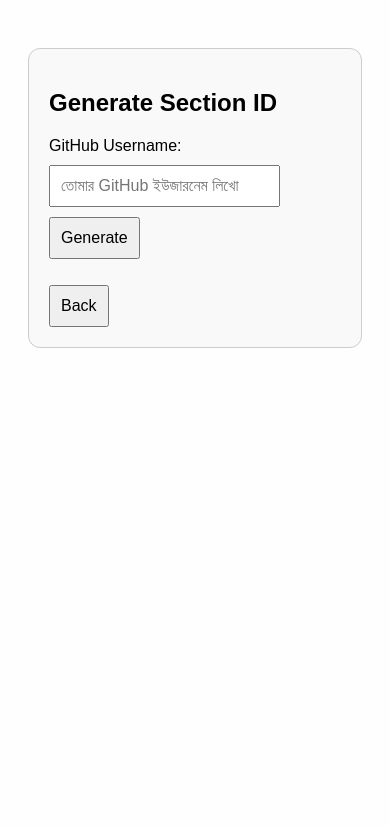
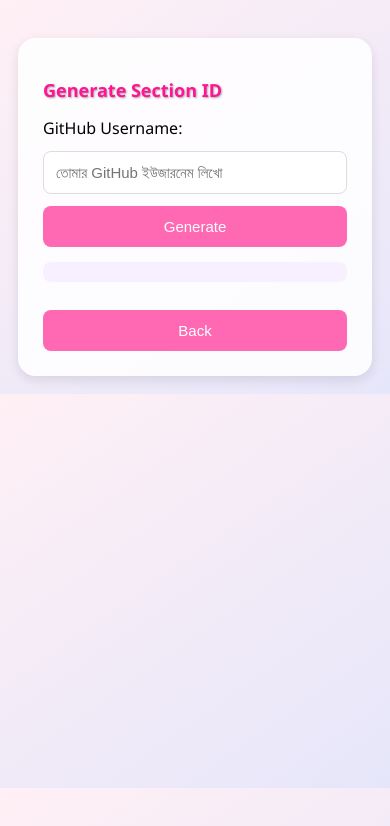
Before and after one commit to Samin123123/Lovlyboy-x1, a website: page panel.html in a window 390 px wide. Both pictures are taken after a click on the button "Generate Section ID". Drawn offline with Linux system fonts and the light colour scheme.

Commit message:
Update panel.html

```diff
--- a/panel.html
+++ b/panel.html
@@ -5,25 +5,73 @@
   <title>LovlyBoy X1 - Panel</title>
   <style>
     body {
-      font-family: Arial, sans-serif;
+      font-family: 'Segoe UI', Tahoma, Geneva, Verdana, sans-serif;
       padding: 20px;
-      background: #fefefe;
+      background: linear-gradient(145deg, #fff0f5, #e6e6fa);
     }
-    h1 {
-      color: #d63a96;
+
+    h1, h2 {
+      color: #ff1493;
+      text-shadow: 1px 1px 2px #aaa;
     }
+
     #panel-section, #section-connect {
       display: none;
       margin-top: 20px;
-      padding: 20px;
-      border: 1px solid #ccc;
-      border-radius: 12px;
-      background: #f9f9f9;
+      padding: 25px;
+      border-radius: 18px;
+      background: #ffffffdd;
+      box-shadow: 0 4px 12px rgba(0,0,0,0.1);
+      transition: all 0.3s ease-in-out;
     }
+
     input, button {
+      width: 100%;
+      padding: 12px;
+      margin-top: 12px;
+      font-size: 16px;
+      border: 1px solid #ddd;
+      border-radius: 8px;
+      box-sizing: border-box;
+    }
+
+    button {
+      background: #ff69b4;
+      color: white;
+      border: none;
+      cursor: pointer;
+      transition: 0.3s;
+    }
+
+    button:hover {
+      background: #ff1493;
+    }
+
+    #generatedID {
+      font-weight: bold;
+      color: #800080;
+      margin-top: 15px;
+      background: #f8f0ff;
       padding: 10px;
-      margin-top: 10px;
-      font-size: 16px;
+      border-radius: 8px;
+    }
+
+    @media (max-width: 600px) {
+      body {
+        padding: 10px;
+      }
+
+      input, button {
+        font-size: 15px;
+      }
+
+      h1 {
+        font-size: 22px;
+      }
+
+      h2 {
+        font-size: 18px;
+      }
     }
   </style>
 </head>
@@ -42,11 +90,11 @@
     <label for="githubUser">GitHub Username:</label><br>
     <input type="text" id="githubUser" placeholder="তোমার GitHub ইউজারনেম লিখো"><br>
     <button onclick="generateSectionID()">Generate</button>
-    <p id="generatedID" style="margin-top: 15px;"></p>
+    <p id="generatedID"></p>
     <button onclick="backToHome()">Back</button>
   </div>
 
-  <!-- ✅ Connect Section ID Form -->
+  <!-- Connect Section ID -->
   <section id="section-connect">
     <h2>Connect Your Bot</h2>
     <p>Use your Section ID to connect and deploy your bot.</p>
@@ -60,11 +108,43 @@
 
   <script src="panel.js"></script>
   <script>
+    function showPanel() {
+      document.getElementById("main-content").style.display = "none";
+      document.getElementById("panel-section").style.display = "block";
+      document.getElementById("section-connect").style.display = "none";
+    }
+
     function showConnect() {
       document.getElementById("main-content").style.display = "none";
       document.getElementById("panel-section").style.display = "none";
       document.getElementById("section-connect").style.display = "block";
     }
+
+    function backToHome() {
+      document.getElementById("main-content").style.display = "block";
+      document.getElementById("panel-section").style.display = "none";
+      document.getElementById("section-connect").style.display = "none";
+    }
+
+    function generateSectionID() {
+      const username = document.getElementById("githubUser").value.trim();
+      if (username === "") {
+        alert("GitHub ইউজারনেম দে ভাই!");
+        return;
+      }
+      const sectionID = username + "-" + Math.random().toString(36).substring(2, 10);
+      document.getElementById("generatedID").innerText = "Your Section ID: " + sectionID;
+    }
+
+    document.getElementById("sectionForm").addEventListener("submit", function(event) {
+      event.preventDefault();
+      const sectionId = document.getElementById("sectionId").value.trim();
+      if (sectionId === "") {
+        alert("Section ID খালি রাখা যাবে না!");
+        return;
+      }
+      alert("Section Connected: " + sectionId);
+    });
   </script>
 
 </body>
```
